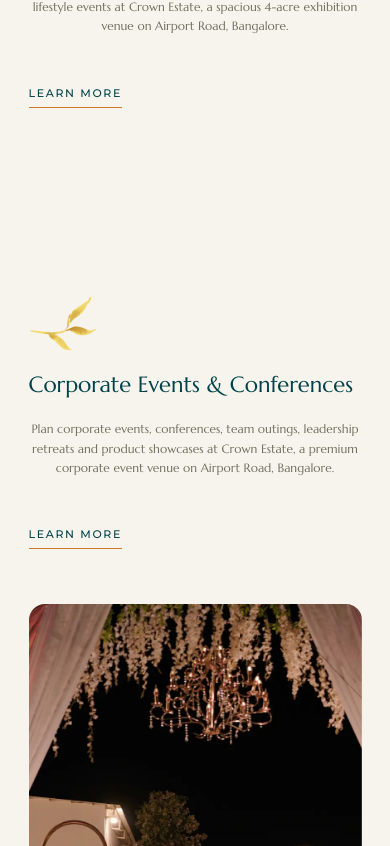
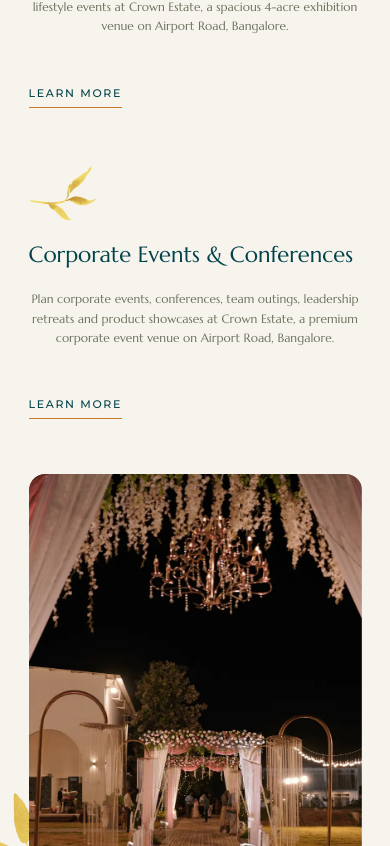
Before and after one commit to vedavyas8688/Crown-Estate, a React (Vite) app: page /services in a window 390 px wide. Shown: the part 2078-2924 px from the top of the page. Built offline with nearby package versions, Linux system fonts and the light colour scheme.

Commit message:
new changes

```diff
--- a/src/pages/ServicesPage.jsx
+++ b/src/pages/ServicesPage.jsx
@@ -79,7 +79,7 @@
 
       {/* ============ 3. Corporate Events — text left, image right ============ */}
       <div className="section">
-        <div className="content">
+        <div className="content service3-responsiveness">
           <div className="w-layout-grid grid-2-columns">
             <div className="block-text" data-reveal>
               <img src="/images/service_icon_2.png" loading="lazy" width="69" alt="" className="icon-flower" />
@@ -129,7 +129,7 @@
 
       {/* ============ 5. Family Get-Togethers — text left, image right ============ */}
       <div className="section">
-        <div className="content">
+        <div className="content service5-responsiveness">
           <div className="w-layout-grid grid-2-columns">
             <div className="block-text" data-reveal>
               <img src="/images/service_icon_3.png" loading="lazy" width="69" alt="" className="icon-flower" />
--- a/src/styles/globals.css
+++ b/src/styles/globals.css
@@ -1232,3 +1232,29 @@
     margin-top: -110px;
   }
 }
+
+/* ---- service page 3rd service  —   */
+@media (max-width: 767px) {
+  .service3-responsiveness{
+    margin-top: -130px;
+  }
+}
+
+@media (max-width: 479px) {
+  .service3-responsiveness {
+    margin-top: -130px;
+  }
+}
+
+/* ---- service page 5th service  —   */
+@media (max-width: 767px) {
+  .service5-responsiveness{
+    margin-top: -130px;
+  }
+}
+
+@media (max-width: 479px) {
+  .service5-responsiveness {
+    margin-top: -130px;
+  }
+}
```
